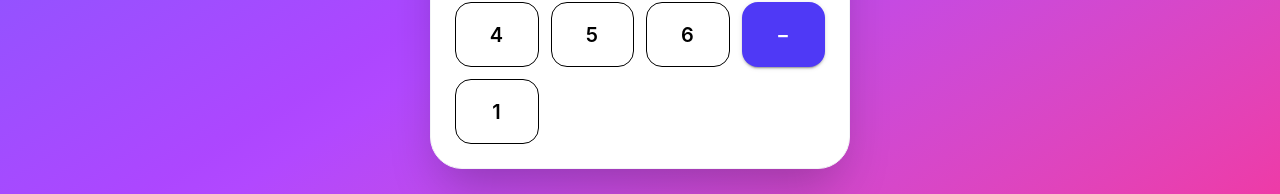
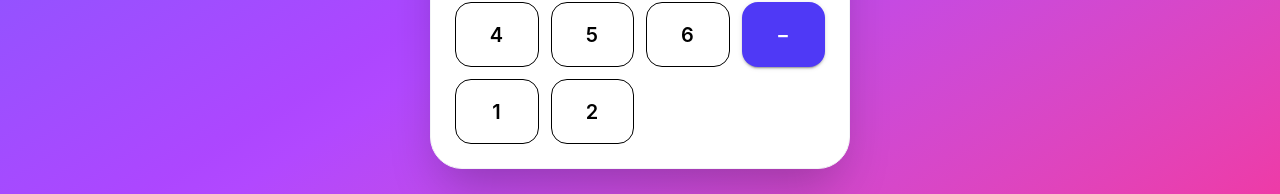
Before and after one commit to deep-coder1/Calculator-App, a React (Vite) app: page / in a window 1280 px wide. Shown: the part 516-710 px from the top of the page. Built offline with nearby package versions, Linux system fonts and the light colour scheme.

Commit message:
In row 4 add 2 button comp

```diff
--- a/src/components/Calculator.jsx
+++ b/src/components/Calculator.jsx
@@ -276,6 +276,12 @@ const Calculator = () => {
             1
           </CalculatorButton>
 
+          <CalculatorButton
+            onClick={() => handleNumber("2")}
+          >
+            2
+          </CalculatorButton>
+
 
         </div>
 
```
